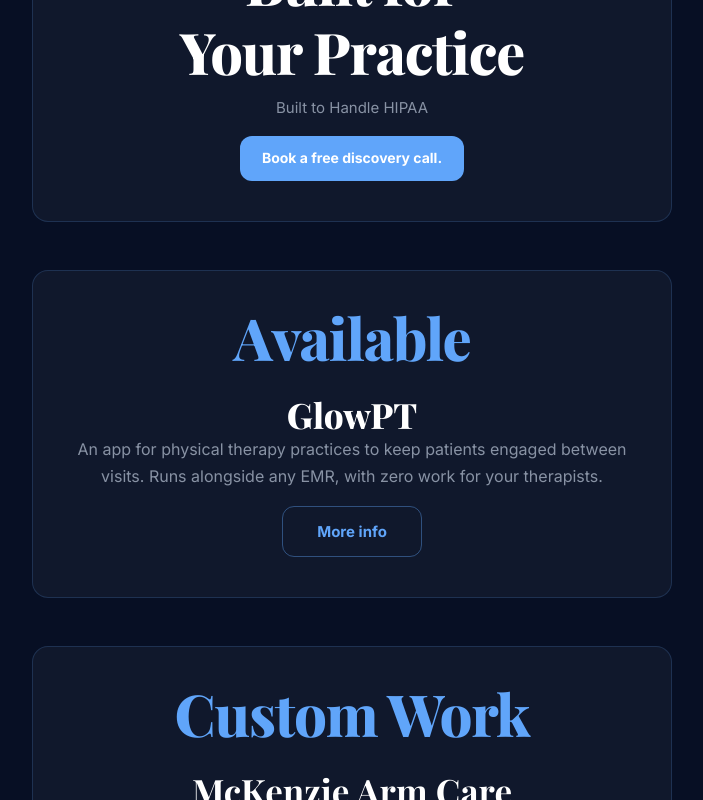
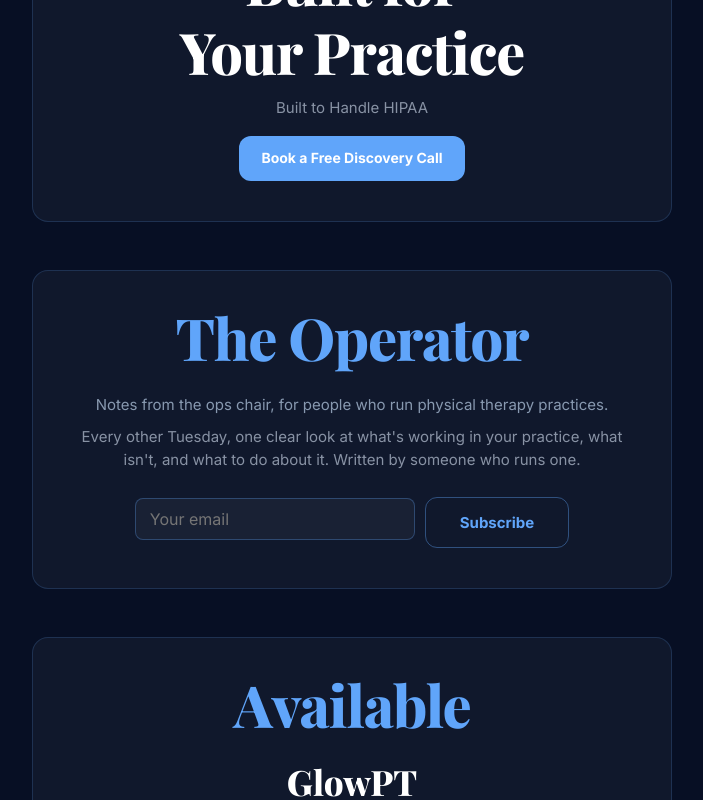
Before and after one commit to besoulful-design/franklinai-v2, a React (Vite) app: page / in a window 1280 px wide. Shown: the part 420-1220 px from the top of the page, without its empty margins (288-991 px from the left). Built offline with nearby package versions, Linux system fonts and the light colour scheme; a web font is replaced by a local one.

Commit message:
Title-case all CTAs, add The Operator newsletter strip

```diff
--- a/src/App.jsx
+++ b/src/App.jsx
@@ -95,7 +95,7 @@
             $350 <span style={{ fontSize: '20px' }}>/ month</span>
           </p>
           <a href="https://cal.com/david-peterson-40s7lw/free-discovery-call" target="_blank" rel="noopener noreferrer" className="btn btn--primary" style={{ padding: '10px 20px', fontSize: '13px' }}>
-            Book a free discovery call.
+            Book a Free Discovery Call
           </a>
         </div>
       </div>
@@ -138,8 +138,52 @@
             Built to Handle HIPAA
           </p>
           <a href="https://cal.com/david-peterson-40s7lw/free-discovery-call" target="_blank" rel="noopener noreferrer" className="btn btn--primary" style={{ padding: '11px 22px', fontSize: '14px' }}>
-            Book a free discovery call.
+            Book a Free Discovery Call
           </a>
+        </div>
+      </div>
+    </section>
+  );
+}
+
+function NewsletterStrip() {
+  return (
+    <section className="section">
+      <div className="container">
+        <div className="site-card" style={{ paddingTop: '20px' }}>
+          <h2 className="card-heading" style={{ fontSize: 'clamp(36px, 5.5vw, 58px)', marginBottom: 'clamp(4px, 1.5vw, 10px)' }}>
+            The Operator
+          </h2>
+          <p style={{ fontFamily: "'Inter', sans-serif", fontSize: '15px', color: '#8899b0', marginTop: '0', marginBottom: '10px', lineHeight: '1.5' }}>
+            Notes from the ops chair, for people who run physical therapy practices.
+          </p>
+          <p style={{ fontFamily: "'Inter', sans-serif", fontSize: '15px', color: '#8892a4', marginTop: '0', marginBottom: '18px', lineHeight: '1.5' }}>
+            Every other Tuesday, one clear look at what's working in your practice, what isn't, and what to do about it. Written by someone who runs one.
+          </p>
+          {/* Signup form. Not wired yet. The Kit form endpoint gets added here later. */}
+          <div style={{ display: 'flex', flexWrap: 'wrap', gap: '10px', justifyContent: 'center', alignItems: 'center' }}>
+            <input
+              type="email"
+              placeholder="Your email"
+              aria-label="Your email address"
+              style={{
+                fontFamily: "'Inter', sans-serif",
+                fontSize: '16px',
+                color: '#f0e6d3',
+                background: 'rgba(255, 255, 255, 0.04)',
+                border: '1px solid rgba(96, 165, 250, 0.3)',
+                borderRadius: '8px',
+                padding: '10px 14px',
+                outline: 'none',
+                WebkitAppearance: 'none',
+                flex: '1 1 220px',
+                maxWidth: '280px'
+              }}
+            />
+            <button type="button" className="btn btn--ghost">
+              Subscribe
+            </button>
+          </div>
         </div>
       </div>
     </section>
@@ -163,7 +207,7 @@
             An app for physical therapy practices to keep patients engaged between visits. Runs alongside any EMR, with zero work for your therapists.
           </p>
           <button className="btn btn--ghost" onClick={() => setGlowOpen(true)} style={{ marginTop: '16px' }}>
-            More info
+            More Info
           </button>
         </div>
       </div>
@@ -374,7 +418,7 @@
             and we'll figure out what to build.
           </p>
           <a href="https://cal.com/david-peterson-40s7lw/free-discovery-call" target="_blank" rel="noopener noreferrer" className="btn btn--primary" style={{ marginTop: 'clamp(4px, 1vw, 8px)', padding: '11px 22px', fontSize: '14px' }}>
-            Book a free discovery call.
+            Book a Free Discovery Call
           </a>
           <EmailOption />
         </div>
@@ -482,6 +526,7 @@
       <Nav />
       <main>
         <Hero />
+        <NewsletterStrip />
         <AvailableForPractice />
         <CustomWork />
         <HowItWorks />
```
